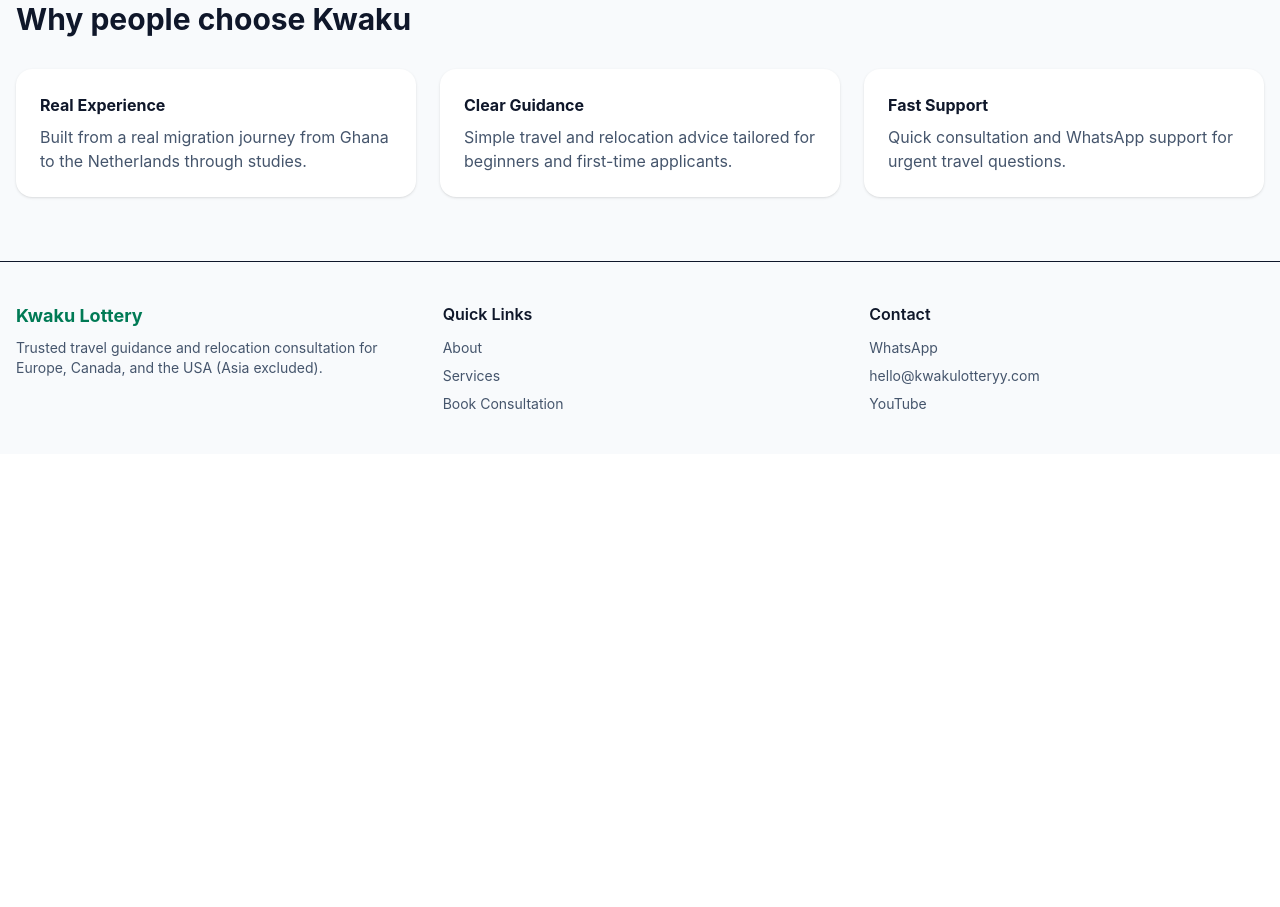
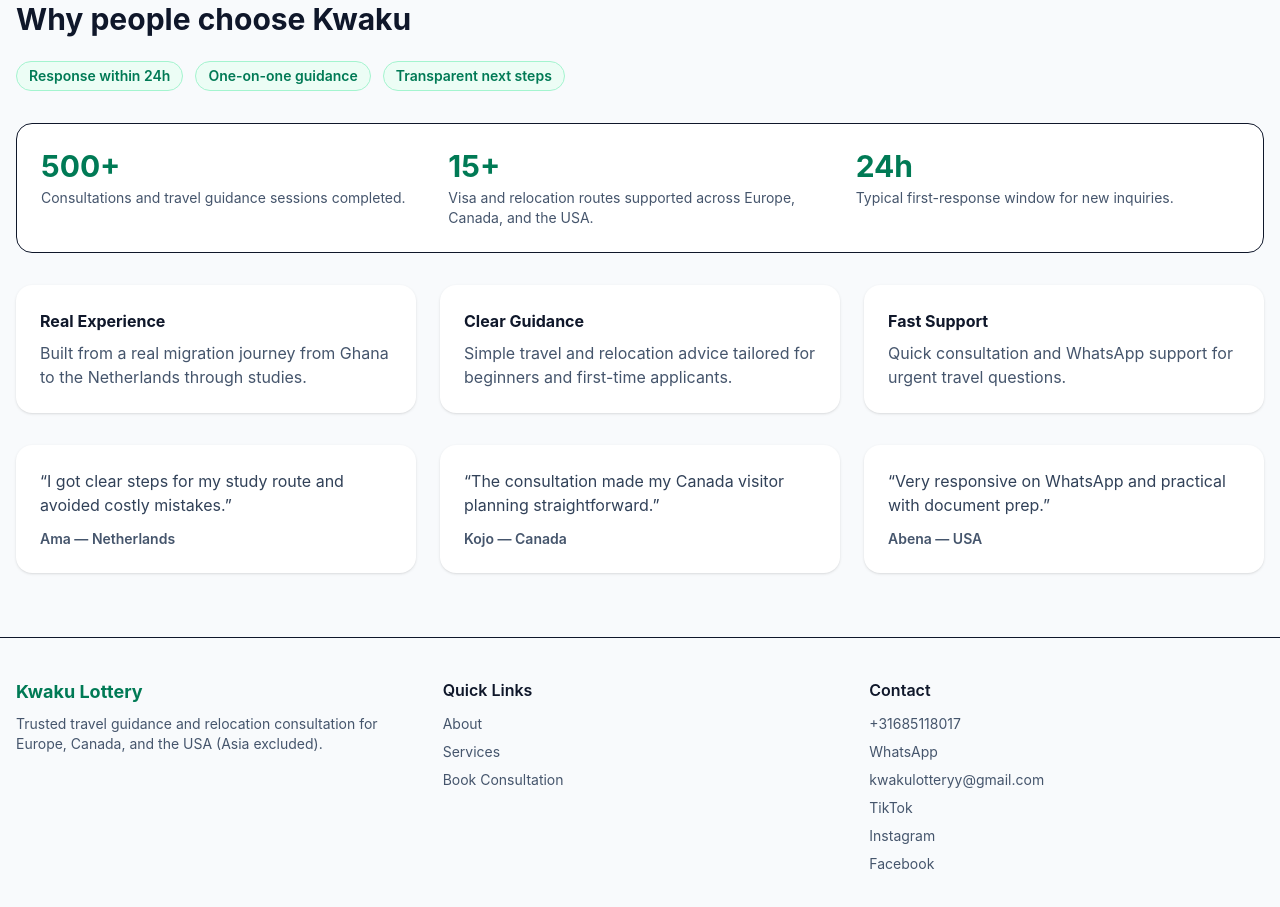
Before and after one commit to learngermanghana/kwakuasamoah, a Next.js app: page / in a window 1280 px wide. Shown: the part 2260-3167 px from the top of the page. Before the commit the page ends 2714 px from the top, so only its background shows below. Built offline with nearby package versions, Linux system fonts and the light colour scheme; no server answers.

Commit message:
Update business contact info and add homepage trust proof

```diff
--- a/src/app/contact/page.tsx
+++ b/src/app/contact/page.tsx
@@ -5,11 +5,14 @@ export default function ContactPage() {
     <section className="mx-auto max-w-4xl px-4 py-16">
       <h1 className="text-4xl font-bold">Contact</h1>
       <div className="mt-8 space-y-3 text-slate-600">
-        <p>Email: {siteConfig.email}</p>
-        <p>Phone: {siteConfig.phone}</p>
+        <p>Email: <a className="text-emerald-700 underline" href={`mailto:${siteConfig.email}`}>{siteConfig.email}</a></p>
+        <p>Phone: <a className="text-emerald-700 underline" href={`tel:${siteConfig.phone}`}>{siteConfig.phone}</a></p>
         <p>
-          WhatsApp: <a className="text-emerald-700 underline" href={`https://wa.me/${siteConfig.whatsapp}`} target="_blank">Start Chat</a>
+          WhatsApp: <a className="text-emerald-700 underline" href={`https://wa.me/${siteConfig.whatsapp}`} target="_blank" rel="noreferrer">Start Chat</a>
         </p>
+        <p>TikTok: <a className="text-emerald-700 underline" href={siteConfig.socials.tiktok} target="_blank" rel="noreferrer">{siteConfig.socials.tiktok}</a></p>
+        <p>Instagram: <a className="text-emerald-700 underline" href={siteConfig.socials.instagram} target="_blank" rel="noreferrer">{siteConfig.socials.instagram}</a></p>
+        <p>Facebook: <a className="text-emerald-700 underline" href={siteConfig.socials.facebook} target="_blank" rel="noreferrer">{siteConfig.socials.facebook}</a></p>
       </div>
     </section>
   );
--- a/src/app/page.tsx
+++ b/src/app/page.tsx
@@ -94,10 +94,43 @@ export default async function HomePage() {
       <section className="bg-slate-50">
         <div className="mx-auto max-w-7xl px-4 py-16">
           <h2 className="text-3xl font-bold">Why people choose Kwaku</h2>
+          <div className="mt-6 flex flex-wrap gap-3">
+            <span className="rounded-full border border-emerald-200 bg-emerald-50 px-3 py-1 text-sm font-semibold text-emerald-700">Response within 24h</span>
+            <span className="rounded-full border border-emerald-200 bg-emerald-50 px-3 py-1 text-sm font-semibold text-emerald-700">One-on-one guidance</span>
+            <span className="rounded-full border border-emerald-200 bg-emerald-50 px-3 py-1 text-sm font-semibold text-emerald-700">Transparent next steps</span>
+          </div>
+          <div className="mt-8 grid gap-6 rounded-2xl border bg-white p-6 md:grid-cols-3">
+            <div>
+              <p className="text-3xl font-bold text-emerald-700">500+</p>
+              <p className="mt-1 text-sm text-slate-600">Consultations and travel guidance sessions completed.</p>
+            </div>
+            <div>
+              <p className="text-3xl font-bold text-emerald-700">15+</p>
+              <p className="mt-1 text-sm text-slate-600">Visa and relocation routes supported across Europe, Canada, and the USA.</p>
+            </div>
+            <div>
+              <p className="text-3xl font-bold text-emerald-700">24h</p>
+              <p className="mt-1 text-sm text-slate-600">Typical first-response window for new inquiries.</p>
+            </div>
+          </div>
           <div className="mt-8 grid gap-6 md:grid-cols-3">
             <div className="rounded-2xl bg-white p-6 shadow-sm"><h3 className="font-bold">Real Experience</h3><p className="mt-2 text-slate-600">Built from a real migration journey from Ghana to the Netherlands through studies.</p></div>
             <div className="rounded-2xl bg-white p-6 shadow-sm"><h3 className="font-bold">Clear Guidance</h3><p className="mt-2 text-slate-600">Simple travel and relocation advice tailored for beginners and first-time applicants.</p></div>
             <div className="rounded-2xl bg-white p-6 shadow-sm"><h3 className="font-bold">Fast Support</h3><p className="mt-2 text-slate-600">Quick consultation and WhatsApp support for urgent travel questions.</p></div>
+          </div>
+          <div className="mt-8 grid gap-6 md:grid-cols-3">
+            <blockquote className="rounded-2xl bg-white p-6 shadow-sm">
+              <p className="text-slate-700">“I got clear steps for my study route and avoided costly mistakes.”</p>
+              <footer className="mt-3 text-sm font-semibold text-slate-600">Ama — Netherlands</footer>
+            </blockquote>
+            <blockquote className="rounded-2xl bg-white p-6 shadow-sm">
+              <p className="text-slate-700">“The consultation made my Canada visitor planning straightforward.”</p>
+              <footer className="mt-3 text-sm font-semibold text-slate-600">Kojo — Canada</footer>
+            </blockquote>
+            <blockquote className="rounded-2xl bg-white p-6 shadow-sm">
+              <p className="text-slate-700">“Very responsive on WhatsApp and practical with document prep.”</p>
+              <footer className="mt-3 text-sm font-semibold text-slate-600">Abena — USA</footer>
+            </blockquote>
           </div>
         </div>
       </section>
--- a/src/components/footer.tsx
+++ b/src/components/footer.tsx
@@ -22,9 +22,12 @@ export function Footer() {
         <div>
           <h4 className="font-semibold">Contact</h4>
           <div className="mt-3 flex flex-col gap-2 text-sm text-slate-600">
-            <a href={`https://wa.me/${siteConfig.whatsapp}`}>WhatsApp</a>
+            <a href={`tel:${siteConfig.phone}`}>{siteConfig.phone}</a>
+            <a href={`https://wa.me/${siteConfig.whatsapp}`} target="_blank" rel="noreferrer">WhatsApp</a>
             <a href={`mailto:${siteConfig.email}`}>{siteConfig.email}</a>
-            <a href={siteConfig.socials.youtube} target="_blank">YouTube</a>
+            <a href={siteConfig.socials.tiktok} target="_blank" rel="noreferrer">TikTok</a>
+            <a href={siteConfig.socials.instagram} target="_blank" rel="noreferrer">Instagram</a>
+            <a href={siteConfig.socials.facebook} target="_blank" rel="noreferrer">Facebook</a>
           </div>
         </div>
       </div>
--- a/src/lib/site-config.ts
+++ b/src/lib/site-config.ts
@@ -3,13 +3,13 @@ export const siteConfig = {
   description:
     "Trusted travel guidance and relocation support for Europe, Canada, and the USA through clear, practical consultation.",
   url: "https://www.kwakulotteryy.com",
-  phone: "+233000000000",
-  whatsapp: "233000000000",
-  email: "hello@kwakulotteryy.com",
+  phone: "+31685118017",
+  whatsapp: "31685118017",
+  email: "kwakulotteryy@gmail.com",
   socials: {
     tiktok: "https://www.tiktok.com/@kwakulotteryy",
     instagram: "https://www.instagram.com/kwakulotteryy",
     youtube: "https://www.youtube.com/@kwakulotteryy",
-    facebook: "https://web.facebook.com/kwakulotteryy"
+    facebook: "https://web.facebook.com/kwakulotteryy?_rdc=1&_rdr"
   }
 };
```
